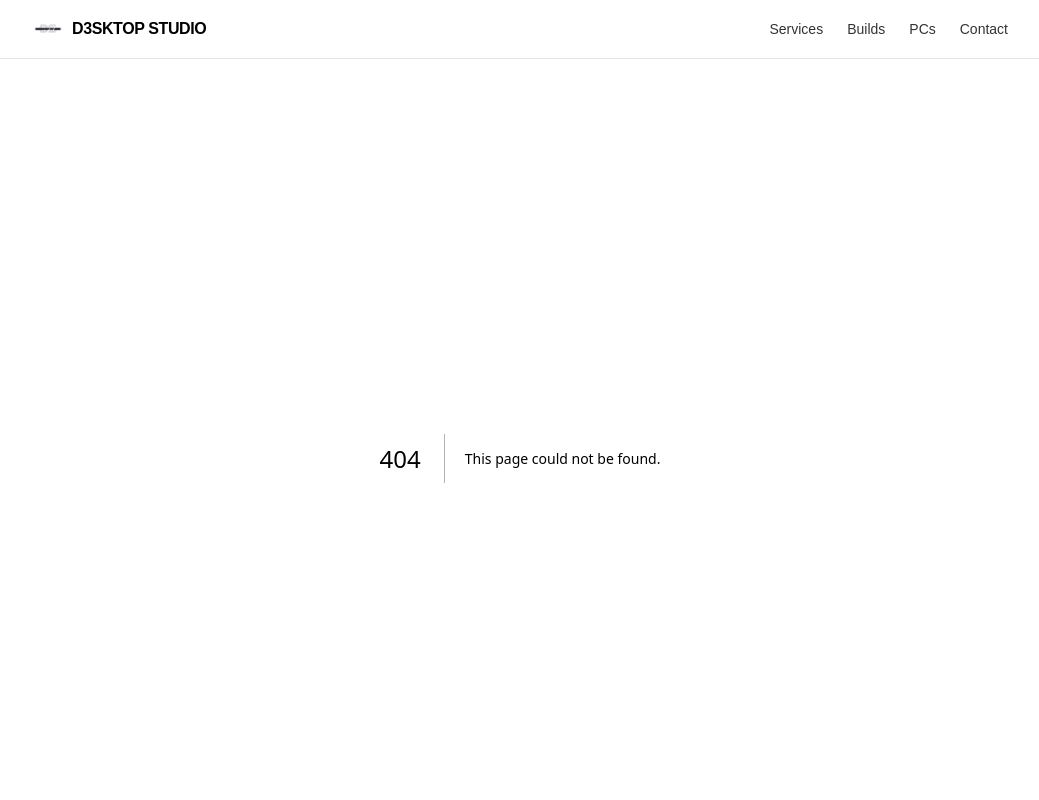
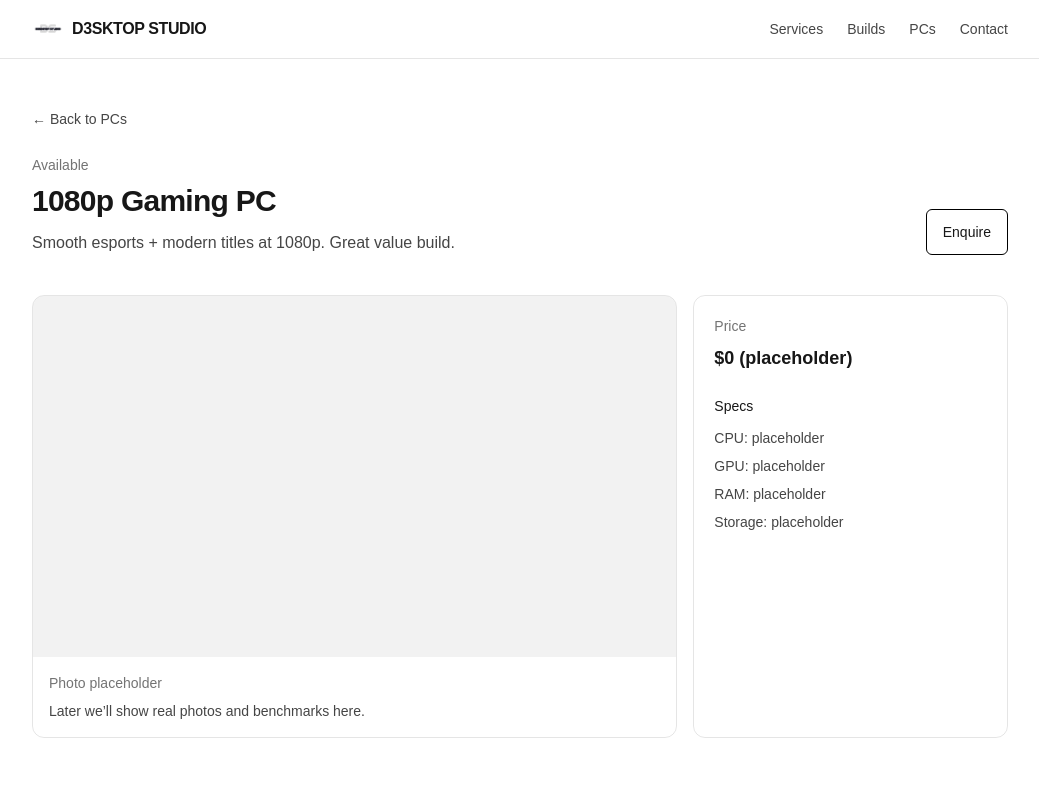
Before and after one commit to D3SKTOPSTUDIO/pc-builder-site, a Next.js app: page /pcs/1080p-gaming in a window 1280 px wide. Before the commit this address had no page. Shown: the top 800 px of the page, without its empty margins (120-1159 px from the left). Built offline with nearby package versions, Linux system fonts and the light colour scheme.

Commit message:
Add dynamic PC detail pages

```diff
--- /dev/null
+++ b/app/pcs/[slug]/page.tsx
@@ -0,0 +1,104 @@
+import Link from "next/link";
+
+const PC_DATA: Record<
+  string,
+  {
+    name: string;
+    status: "Available" | "Sold";
+    price: string;
+    summary: string;
+    specs: string[];
+  }
+> = {
+  "1080p-gaming": {
+    name: "1080p Gaming PC",
+    status: "Available",
+    price: "$0 (placeholder)",
+    summary: "Smooth esports + modern titles at 1080p. Great value build.",
+    specs: ["CPU: placeholder", "GPU: placeholder", "RAM: placeholder", "Storage: placeholder"],
+  },
+  "1440p-high-fps": {
+    name: "1440p High FPS Build",
+    status: "Available",
+    price: "$0 (placeholder)",
+    summary: "High refresh-rate 1440p gaming focused on FPS performance.",
+    specs: ["CPU: placeholder", "GPU: placeholder", "RAM: placeholder", "Storage: placeholder"],
+  },
+  "creator-workstation": {
+    name: "Creator Workstation",
+    status: "Sold",
+    price: "$0 (placeholder)",
+    summary: "Quiet workstation tuned for productivity and content creation.",
+    specs: ["CPU: placeholder", "GPU: placeholder", "RAM: placeholder", "Storage: placeholder"],
+  },
+};
+
+export default async function PCDetailPage({
+  params,
+}: {
+  params: Promise<{ slug: string }>;
+}) {
+  const { slug } = await params;
+  const pc = PC_DATA[slug];
+
+  if (!pc) {
+    return (
+      <div className="py-12">
+        <h1 className="text-3xl font-semibold tracking-tight">PC not found</h1>
+        <p className="mt-3 opacity-80">This listing doesn’t exist.</p>
+        <Link href="/pcs" className="mt-6 inline-block text-sm opacity-80 hover:opacity-100">
+          ← Back to PCs
+        </Link>
+      </div>
+    );
+  }
+
+  return (
+    <div className="py-12">
+      <Link href="/pcs" className="text-sm opacity-80 hover:opacity-100">
+        ← Back to PCs
+      </Link>
+
+      <div className="mt-6 flex flex-wrap items-end justify-between gap-4">
+        <div>
+          <div className="text-sm opacity-60">{pc.status}</div>
+          <h1 className="mt-2 text-3xl font-semibold tracking-tight">{pc.name}</h1>
+          <p className="mt-3 max-w-2xl opacity-80">{pc.summary}</p>
+        </div>
+
+        <Link
+          href="/contact"
+          className="inline-flex items-center justify-center rounded-md border border-black px-4 py-3 text-sm font-medium hover:opacity-90"
+        >
+          Enquire
+        </Link>
+      </div>
+
+      <div className="mt-10 grid gap-4 lg:grid-cols-3">
+        <div className="lg:col-span-2">
+          <div className="overflow-hidden rounded-xl border border-black/10">
+            <div className="aspect-video bg-black/5" />
+            <div className="p-4">
+              <div className="text-sm opacity-60">Photo placeholder</div>
+              <div className="mt-2 text-sm opacity-80">
+                Later we’ll show real photos and benchmarks here.
+              </div>
+            </div>
+          </div>
+        </div>
+
+        <aside className="rounded-xl border border-black/10 p-5">
+          <div className="text-sm opacity-60">Price</div>
+          <div className="mt-2 text-lg font-semibold">{pc.price}</div>
+
+          <div className="mt-6 text-sm font-medium">Specs</div>
+          <ul className="mt-3 space-y-2 text-sm opacity-80">
+            {pc.specs.map((s) => (
+              <li key={s}>{s}</li>
+            ))}
+          </ul>
+        </aside>
+      </div>
+    </div>
+  );
+}
--- a/app/pcs/page.tsx
+++ b/app/pcs/page.tsx
@@ -1,6 +1,12 @@
 import Link from "next/link";
 
 export default function PCsPage() {
+  const pcs = [
+    { slug: "1080p-gaming", status: "Available", name: "1080p Gaming PC", price: "$0 (placeholder)" },
+    { slug: "1440p-high-fps", status: "Available", name: "1440p High FPS Build", price: "$0 (placeholder)" },
+    { slug: "creator-workstation", status: "Sold", name: "Creator Workstation", price: "$0 (placeholder)" },
+  ] as const;
+
   return (
     <div className="py-12">
       <div className="flex flex-wrap items-end justify-between gap-4">
@@ -20,19 +26,20 @@ export default function PCsPage() {
       </div>
 
       <div className="mt-8 grid gap-4 sm:grid-cols-2 lg:grid-cols-3">
-        {[
-          { status: "Available", name: "1080p Gaming PC", price: "$0 (placeholder)" },
-          { status: "Available", name: "1440p High FPS Build", price: "$0 (placeholder)" },
-          { status: "Sold", name: "Creator Workstation", price: "$0 (placeholder)" },
-        ].map((pc) => (
-          <div key={pc.name} className="rounded-xl border border-black/10 p-5">
+        {pcs.map((pc) => (
+          <Link
+            key={pc.slug}
+            href={`/pcs/${pc.slug}`}
+            className="block rounded-xl border border-black/10 p-5 hover:border-black/30"
+          >
             <div className="text-sm opacity-60">{pc.status}</div>
             <div className="mt-2 font-semibold">{pc.name}</div>
             <div className="mt-2 text-sm opacity-80">
               CPU • GPU • RAM • Storage (placeholders)
             </div>
             <div className="mt-4 text-sm font-medium">{pc.price}</div>
-          </div>
+            <div className="mt-3 text-sm opacity-70">View details →</div>
+          </Link>
         ))}
       </div>
     </div>
```
